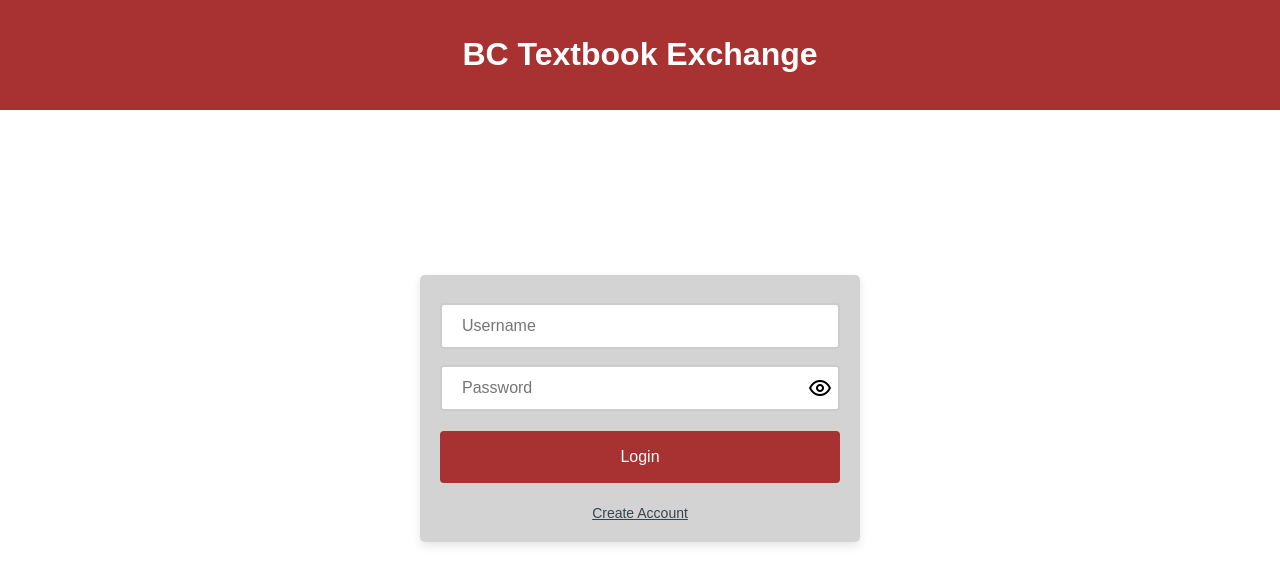
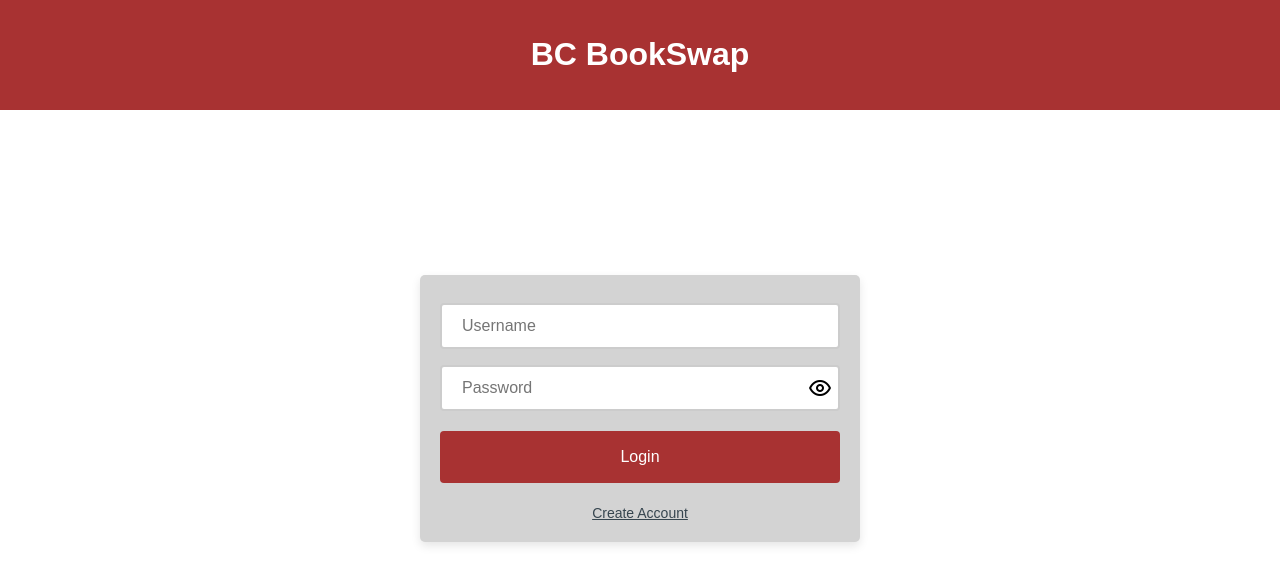
Before and after one commit to vic-ganson/BCBookSwap, a plain HTML site: page src/main/resources/templates/login.html in a window 1280 px wide. Drawn offline with Linux system fonts and the light colour scheme.

Commit message:
Update login.html

```diff
--- a/src/main/resources/templates/login.html
+++ b/src/main/resources/templates/login.html
@@ -8,7 +8,7 @@
 </head>
 <body>
     <header class="floatingHeader">
-        <h1>BC Textbook Exchange</h1>
+        <h1>BC BookSwap</h1>
     </header>
     <div class="loginForm">
         <form id="loginForm">
```
